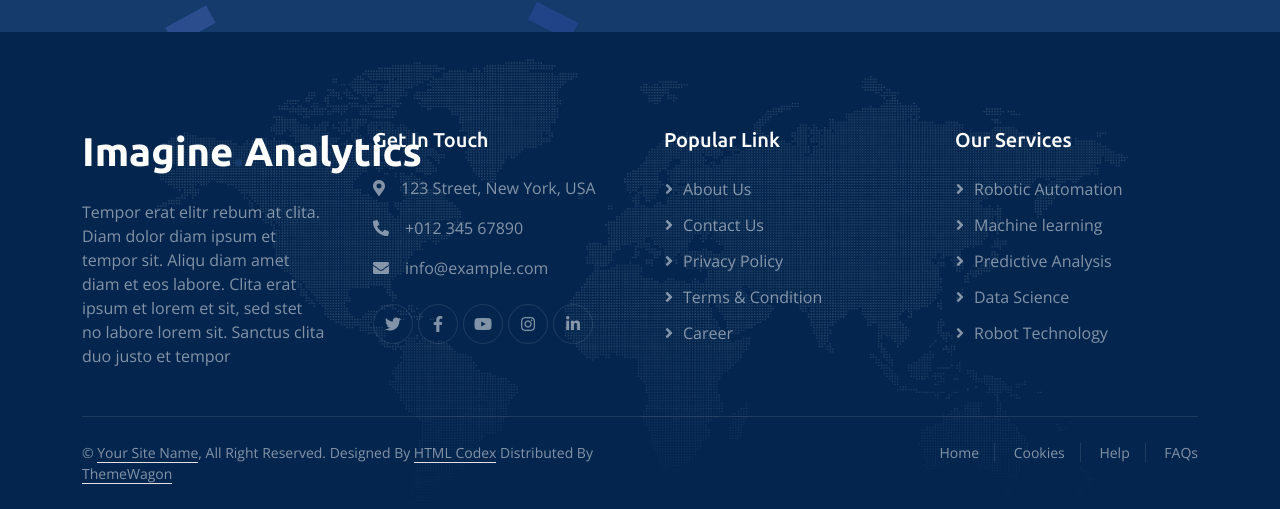
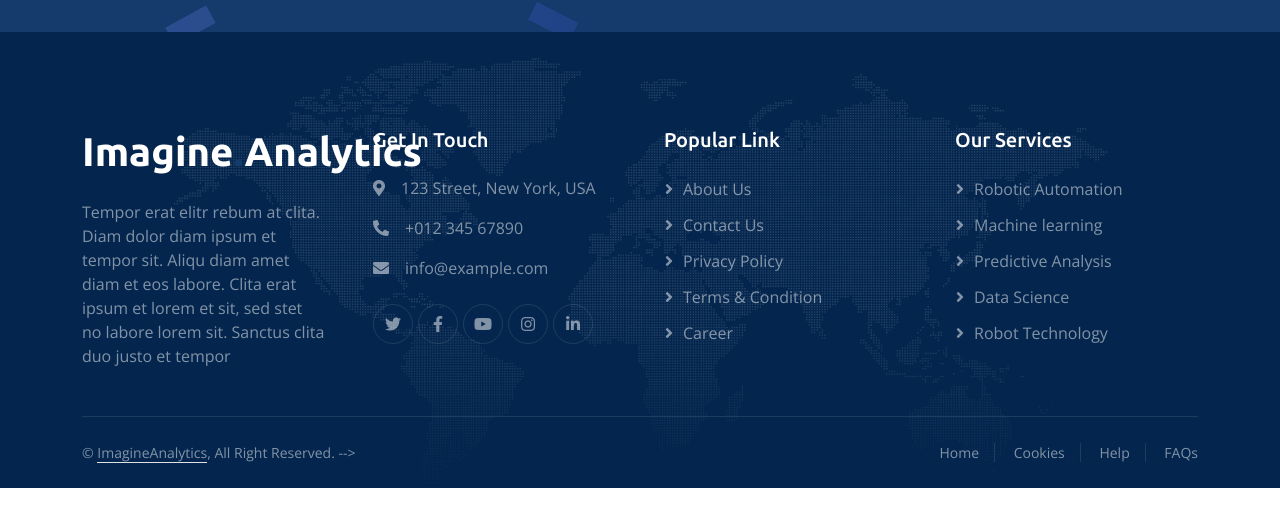
Before and after one commit to alinachrks/imagine-analytics, a plain HTML site: page project.html in a window 1280 px wide. Shown: the part 2217-2726 px from the top of the page. After the commit the page ends 2705 px from the top, so only its background shows below. Drawn offline with nearby package versions, Linux system fonts and the light colour scheme.

Commit message:
add comments

```diff
--- a/project.html
+++ b/project.html
@@ -377,10 +377,10 @@
             <div class="copyright">
                 <div class="row">
                     <div class="col-md-6 text-center text-md-start mb-3 mb-md-0">
-                        &copy; <a class="border-bottom" href="#">Your Site Name</a>, All Right Reserved.
+                        &copy; <a class="border-bottom" href="#">ImagineAnalytics</a>, All Right Reserved.
 
                         <!--/*** This template is free as long as you keep the footer author’s credit link/attribution link/backlink. If you'd like to use the template without the footer author’s credit link/attribution link/backlink, you can purchase the Credit Removal License from "https://htmlcodex.com/credit-removal". Thank you for your support. ***/-->
-                        Designed By <a class="border-bottom" href="https://htmlcodex.com">HTML Codex</a> Distributed By <a class="border-bottom" href="https://themewagon.com">ThemeWagon</a>
+                        <!-- <!-- Designed By <a class="border-bottom" href="https://htmlcodex.com">HTML Codex</a> Distributed By <a class="border-bottom" href="https://themewagon.com">ThemeWagon</a> --> -->
                     </div>
                     <div class="col-md-6 text-center text-md-end">
                         <div class="footer-menu">
```
Also changed, not shown: 404.html (+2 -2 lines), about.html (+2 -2 lines), contact.html (+2 -2 lines), faq.html (+2 -2 lines), feature.html (+2 -2 lines), index.html (+2 -2 lines), service.html (+2 -2 lines), team.html (+2 -2 lines), testimonial.html (+2 -2 lines).
